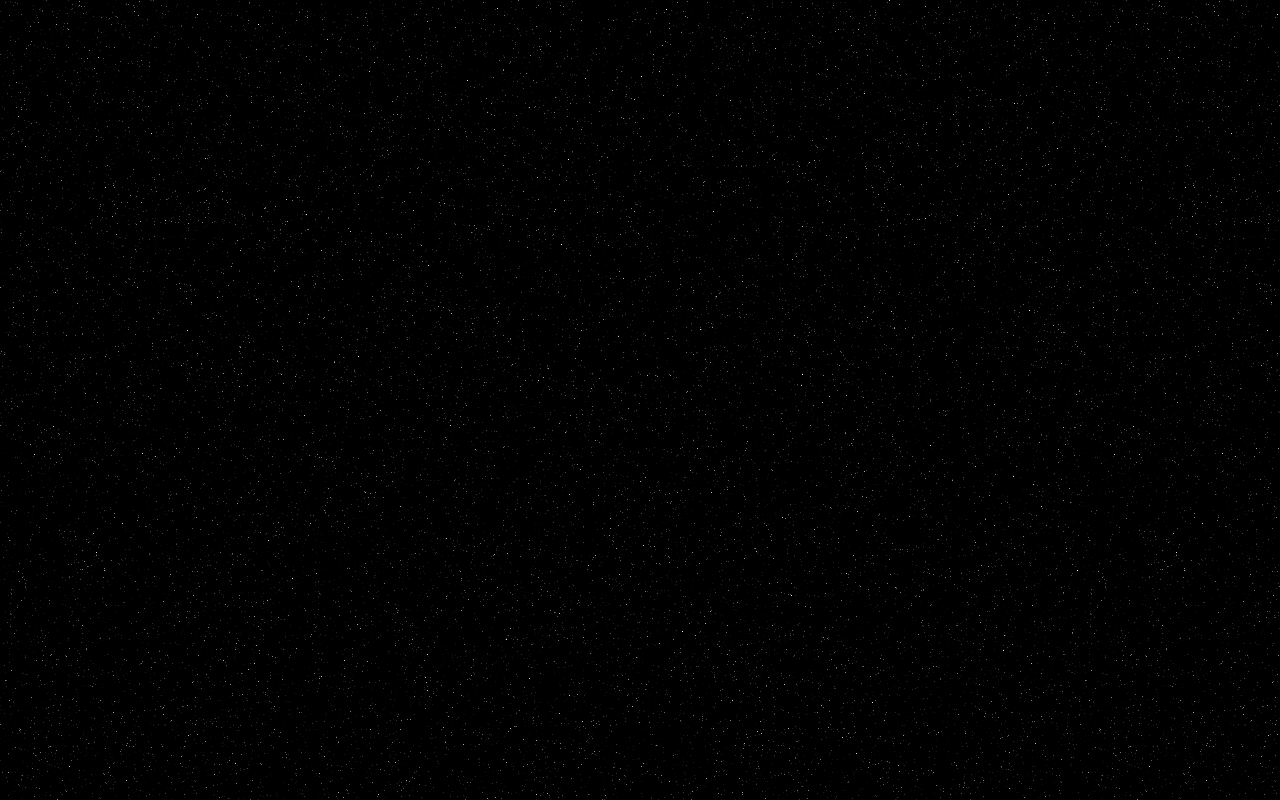
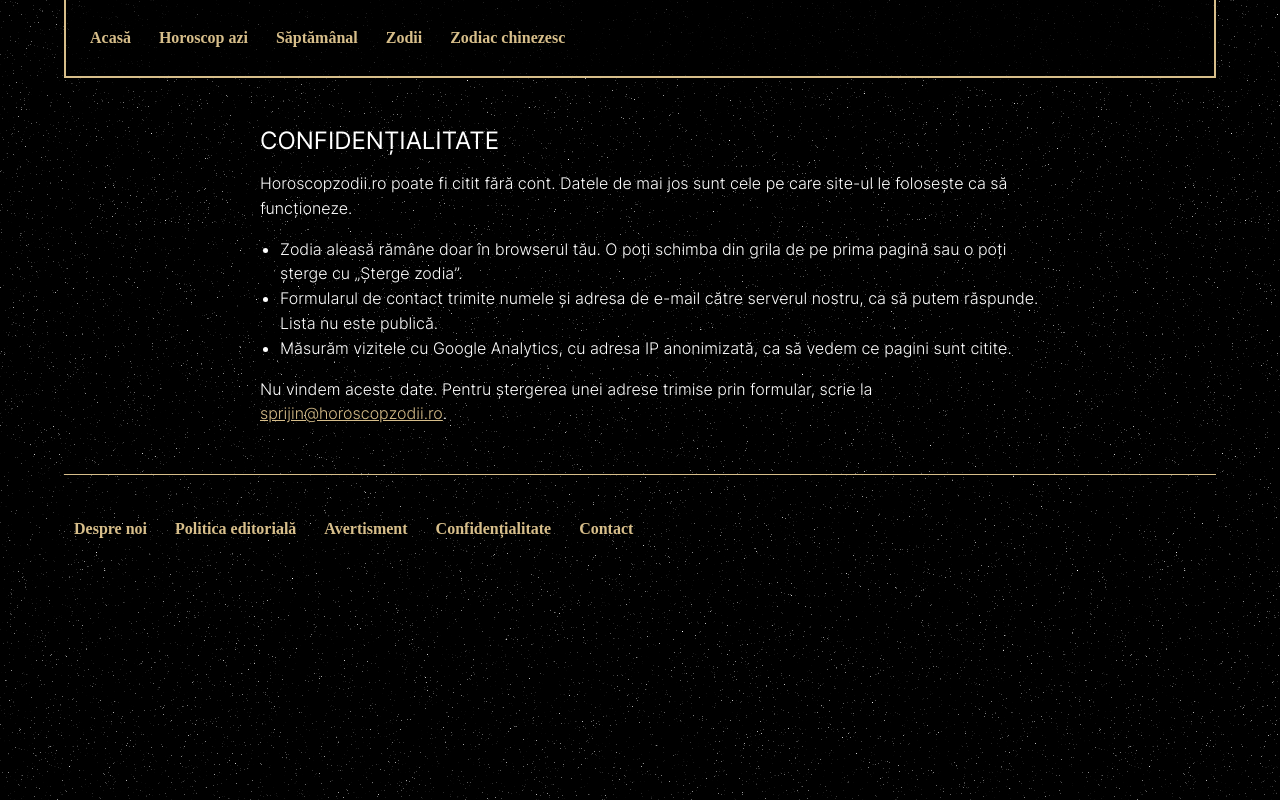
Before and after one commit to CROmartin/horoscope-fe, a Next.js app: page /confidentialitate in a window 1280 px wide. Before the commit this address had no page. Built offline with nearby package versions, Linux system fonts and the light colour scheme.

Commit message:
Add privacy, disclaimer, and editorial pages for readers.
The footer and each horoscope now point to how the text is published and what it is not.

Co-authored-by: Cursor <cursoragent@cursor.com>

```diff
--- /dev/null
+++ b/app/confidentialitate/page.tsx
@@ -0,0 +1,43 @@
+import InfoPage from "@/components/shared/InfoPage";
+import JsonLd from "@/components/seo/JsonLd";
+import { pageMetadata } from "@/lib/metadata";
+
+const title = "Confidențialitate";
+const description =
+  "Ce date păstrează Horoscopzodii: zodia aleasă în browser, mesajele trimise prin formular și măsurarea vizitelor.";
+const path = "/confidentialitate";
+
+export const metadata = pageMetadata(title, description, path);
+
+export default function Page() {
+  return (
+    <>
+      <JsonLd title={title} description={description} path={path} />
+      <InfoPage title={title}>
+        <p>
+          Horoscopzodii.ro poate fi citit fără cont. Datele de mai jos sunt cele
+          pe care site-ul le folosește ca să funcționeze.
+        </p>
+        <ul>
+          <li>
+            Zodia aleasă rămâne doar în browserul tău. O poți schimba din grila
+            de pe prima pagină sau o poți șterge cu „Șterge zodia”.
+          </li>
+          <li>
+            Formularul de contact trimite numele și adresa de e-mail către
+            serverul nostru, ca să putem răspunde. Lista nu este publică.
+          </li>
+          <li>
+            Măsurăm vizitele cu Google Analytics, cu adresa IP anonimizată, ca
+            să vedem ce pagini sunt citite.
+          </li>
+        </ul>
+        <p>
+          Nu vindem aceste date. Pentru ștergerea unei adrese trimise prin
+          formular, scrie la{" "}
+          <a href="mailto:sprijin@horoscopzodii.ro">sprijin@horoscopzodii.ro</a>.
+        </p>
+      </InfoPage>
+    </>
+  );
+}
--- a/app/sitemap.ts
+++ b/app/sitemap.ts
@@ -12,6 +12,9 @@ const STATIC_PATHS = [
   "/horoscop-chinezesc",
   "/horoscop-zilnic-chinezesc",
   "/despre-noi",
+  "/politica-editoriala",
+  "/avertisment",
+  "/confidentialitate",
   ...WESTERN_SLUGS.map((slug) => `/${slug}`),
 ];
 
--- a/src/components/homepage/Contacts.tsx
+++ b/src/components/homepage/Contacts.tsx
@@ -139,7 +139,7 @@ function Contacts() {
   };
 
   return (
-    <section>
+    <section id="contact">
       <Line />
       <TittleH2>CONTACTE</TittleH2>
       <FormHolder>
--- a/src/components/horoscope/ReadingStatus.tsx
+++ b/src/components/horoscope/ReadingStatus.tsx
@@ -26,6 +26,10 @@ const Note = styled.p`
   text-align: center;
   color: #d7be8a;
   line-height: 1.45;
+
+  a {
+    color: #ffffff;
+  }
 `;
 
 const Related = styled.nav`
@@ -88,6 +92,12 @@ function ReadingStatus({
     <Block>
       <Heading>{heading}</Heading>
       {message && <Note>{message}</Note>}
+      <Note>
+        Text de divertisment, nu un sfat profesional.{" "}
+        <Link href="/avertisment">Avertisment</Link>
+        {" · "}
+        <Link href="/politica-editoriala">Politica editorială</Link>
+      </Note>
       {links.length > 0 && (
         <Related aria-label="Alte perioade pentru aceeași zodie">
           {links.map((link) => (
--- /dev/null
+++ b/src/components/shared/InfoPage.tsx
@@ -0,0 +1,57 @@
+"use client";
+
+import React from "react";
+import styled from "styled-components";
+import AlignWrapper from "./AlignWrapper";
+
+const Article = styled.article`
+  width: 100%;
+  max-width: 760px;
+  margin: 48px auto 0;
+  display: flex;
+  flex-direction: column;
+  align-items: flex-start;
+  gap: 16px;
+
+  h1 {
+    width: 100%;
+    margin: 0;
+    text-align: left;
+  }
+
+  p,
+  li {
+    width: 100%;
+    margin: 0;
+    line-height: 1.55;
+  }
+
+  ul {
+    width: 100%;
+    margin: 0;
+    padding-left: 20px;
+  }
+
+  a {
+    color: #d7be8a;
+  }
+`;
+
+function InfoPage({
+  title,
+  children,
+}: {
+  title: string;
+  children: React.ReactNode;
+}) {
+  return (
+    <AlignWrapper>
+      <Article>
+        <h1>{title}</h1>
+        {children}
+      </Article>
+    </AlignWrapper>
+  );
+}
+
+export default InfoPage;
--- a/src/components/shared/Layout.tsx
+++ b/src/components/shared/Layout.tsx
@@ -3,6 +3,7 @@
 import React, { useEffect } from "react";
 import Header from "./Header";
 import PopupResolver from "./PopupResolver";
+import SiteFooter from "./SiteFooter";
 type LayoutProps = {
   children: React.ReactNode;
 };
@@ -31,6 +32,7 @@ function Layout(props: LayoutProps) {
       <Header />
       <PopupResolver />
       {props.children}
+      <SiteFooter />
     </main>
   );
 }
--- /dev/null
+++ b/src/components/shared/SiteFooter.tsx
@@ -0,0 +1,53 @@
+"use client";
+
+import React from "react";
+import Link from "next/link";
+import styled from "styled-components";
+
+const Footer = styled.footer`
+  width: 100%;
+  margin-top: 48px;
+  padding: 24px 0 48px;
+  border-top: 1px solid #d7be8a;
+  display: flex;
+  flex-wrap: wrap;
+  gap: 4px 8px;
+  box-sizing: border-box;
+
+  a {
+    min-height: 44px;
+    display: inline-flex;
+    align-items: center;
+    padding: 8px 10px;
+    color: #d7be8a;
+    text-decoration: none;
+    font-weight: 600;
+  }
+
+  a:focus-visible {
+    outline: 2px solid #ffffff;
+    outline-offset: 3px;
+  }
+`;
+
+const LINKS = [
+  { href: "/despre-noi", label: "Despre noi" },
+  { href: "/politica-editoriala", label: "Politica editorială" },
+  { href: "/avertisment", label: "Avertisment" },
+  { href: "/confidentialitate", label: "Confidențialitate" },
+  { href: "/#contact", label: "Contact" },
+];
+
+function SiteFooter() {
+  return (
+    <Footer>
+      {LINKS.map((item) => (
+        <Link key={item.href} href={item.href}>
+          {item.label}
+        </Link>
+      ))}
+    </Footer>
+  );
+}
+
+export default SiteFooter;
```
Also changed, not shown: app/avertisment/page.tsx (added, +29 -0 lines), app/politica-editoriala/page.tsx (added, +37 -0 lines).
